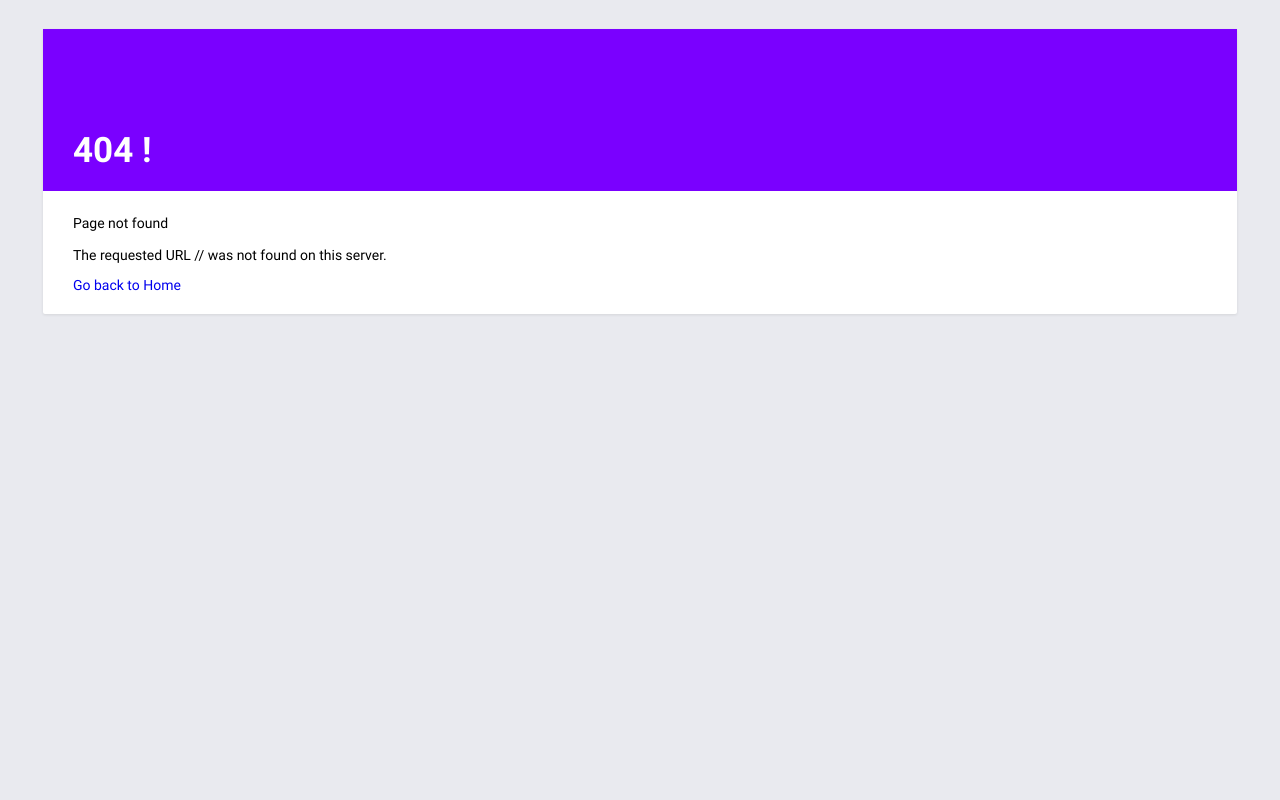
After one commit to ekbaya/flask-api-back-end, a Flask app: page / in a window 1280 px wide. The commit adds this page. Run offline with Flask 2, Linux system fonts and the light colour scheme; some libraries are stand-ins or nearby versions.

Commit message:
Feature enhancement

```diff
--- a/server.py
+++ b/server.py
@@ -120,10 +120,17 @@ def home():
     return redirect(url_for('login'))
 
 
+# http://localhost:5000/- this will be error 404 page
+@app.route('/')
+def error_404():
+    return render_template('main/errors/404.html')
 
-locations = [
-    -3333, 22
-]
+
+
+locations = ([
+    [52.403049, 16.950697, 1586015671],
+    [52.403001, 16.950648, 1586015676]
+])
 
 
 # http://localhost:5000/search/<device>'/
--- /dev/null
+++ b/templates/main/errors/404.html
@@ -0,0 +1,57 @@
+<!DOCTYPE html>
+<html lang="en">
+<head>
+  <meta charset="UTF-8">
+  <meta name="viewport" content="width=device-width, initial-scale=1.0">
+  <meta http-equiv="X-UA-Compatible" content="ie=edge">
+  <title>Covid Contact Admin</title>
+  <!-- plugins:css -->
+ <link rel="stylesheet" href="{{ url_for('static', filename='vendors/mdi/css/materialdesignicons.min.css') }}">
+ <link rel="stylesheet" href="{{ url_for('static', filename='vendors/css/vendor.bundle.base.css') }}">
+ <!-- endinject -->
+ <!-- Plugin css for this page -->
+ <!-- End plugin css for this page -->
+ <!-- Layout styles -->
+ <link rel="stylesheet" href="{{ url_for('static', filename='css/demo/style.css') }}">
+ <!-- End layout styles -->
+ <link rel="shortcut icon" href="{{ url_for('static', filename='images/corona.png') }}" />
+</head>
+<body>
+<script src="{{ url_for('static', filename='js/preloader.js') }}"></script>
+  <div class="body-wrapper">
+    <div class="main-wrapper">
+      <div class="page-wrapper full-page-wrapper">
+        <main class="content-wrapper">
+          <div class="mdc-layout-grid">
+            <div class="mdc-layout-grid__inner">
+              <div class="mdc-layout-grid__cell stretch-card mdc-layout-grid__cell--span-12">
+                <div class="mdc-card p-0">
+                  <section class="error-header">
+                    <h1 class="mdc-typography--display2 mb-0">404 !</h1>
+                  </section>
+                  <section class="error-info">
+                    <p>Page not found</p>
+                    <p class="mb-2">The requested URL /{{url_for('error_404')}} was not found on this server.</p>
+                    <a href="{{url_for('home')}}">Go back to Home</a>
+                  </section>
+                </div>
+              </div>
+            </div>
+          </div>
+        </main>
+      </div>
+    </div>
+  </div>
+  <!-- plugins:js -->
+  <script src="{{ url_for('static', filename='vendors/js/vendor.bundle.base.js') }}"></script>
+  <!-- endinject -->
+  <!-- Plugin js for this page-->
+  <!-- End plugin js for this page-->
+  <!-- inject:js -->
+  <script src="{{ url_for('static', filename='js/material.js') }}"></script>
+  <script src="{{ url_for('static', filename='js/misc.js') }}"></script>
+  <!-- endinject -->
+  <!-- Custom js for this page-->
+  <!-- End custom js for this page-->
+</body>
+</html>
--- a/templates/main/home.html
+++ b/templates/main/home.html
@@ -14,7 +14,7 @@
  <!-- Layout styles -->
  <link rel="stylesheet" href="{{ url_for('static', filename='css/demo/style.css') }}">
  <!-- End layout styles -->
- <link rel="shortcut icon" href="{{ url_for('static', filename='images/favicon.png') }}" />
+ <link rel="shortcut icon" href="{{ url_for('static', filename='images/corona.png') }}" />
 </head>
 <body>
 <script src="{{ url_for('static', filename='js/preloader.js') }}"></script>
@@ -23,7 +23,7 @@
     <aside class="mdc-drawer mdc-drawer--dismissible mdc-drawer--open">
       <div class="mdc-drawer__header">
         <a href="index.html" class="brand-logo">
-          <img src="../assets/images/logo.svg" alt="logo">
+          <img src="{{url_for('static', filename='images/logo.svg')}}" alt="logo">
         </a>
       </div>
       <div class="mdc-drawer__content">
--- a/templates/main/pages/accounts/login.html
+++ b/templates/main/pages/accounts/login.html
@@ -14,7 +14,7 @@
   <!-- Layout styles -->
   <link rel="stylesheet" href="{{ url_for('static', filename='css/demo/style.css') }}">
   <!-- End layout styles -->
-  <link rel="shortcut icon" href="{{ url_for('static', filename='images/favicon.png') }}" />
+  <link rel="shortcut icon" href="{{ url_for('static', filename='images/corona.png') }}" />
 </head>
 <body>
 <script src="{{ url_for('static', filename='js/preloader.js') }}"></script>
--- a/templates/main/pages/accounts/register.html
+++ b/templates/main/pages/accounts/register.html
@@ -14,7 +14,7 @@
   <!-- Layout styles -->
   <link rel="stylesheet" href="{{ url_for('static', filename='css/demo/style.css') }}">
   <!-- End layout styles -->
-  <link rel="shortcut icon" href="{{ url_for('static', filename='images/favicon.png') }}" />
+  <link rel="shortcut icon" href="{{ url_for('static', filename='images/corona.png') }}" />
 </head>
 <body>
  <script src="{{ url_for('static', filename='js/preloader.js') }}"></script>
--- a/templates/main/pages/charts/chartjs.html
+++ b/templates/main/pages/charts/chartjs.html
@@ -14,7 +14,7 @@
  <!-- Layout styles -->
  <link rel="stylesheet" href="{{ url_for('static', filename='css/demo/style.css') }}">
  <!-- End layout styles -->
- <link rel="shortcut icon" href="{{ url_for('static', filename='images/favicon.png') }}" />
+ <link rel="shortcut icon" href="{{ url_for('static', filename='images/corona.png') }}" />
 </head>
 <body>
 <script src="{{ url_for('static', filename='js/preloader.js') }}"></script>
--- a/templates/main/pages/tables/locations-table.html
+++ b/templates/main/pages/tables/locations-table.html
@@ -14,7 +14,7 @@
   <!-- Layout styles -->
   <link rel="stylesheet" href="{{ url_for('static', filename='css/demo/style.css') }}">
   <!-- End layout styles -->
-  <link rel="shortcut icon" href="{{ url_for('static', filename='images/favicon.png') }}" />
+  <link rel="shortcut icon" href="{{ url_for('static', filename='images/corona.png') }}" />
 </head>
 <body>
 <script src="{{ url_for('static', filename='js/preloader.js') }}"></script>
```
Also changed, not shown: static/images/corona.png (added), static/images/favicon.png (deleted).
